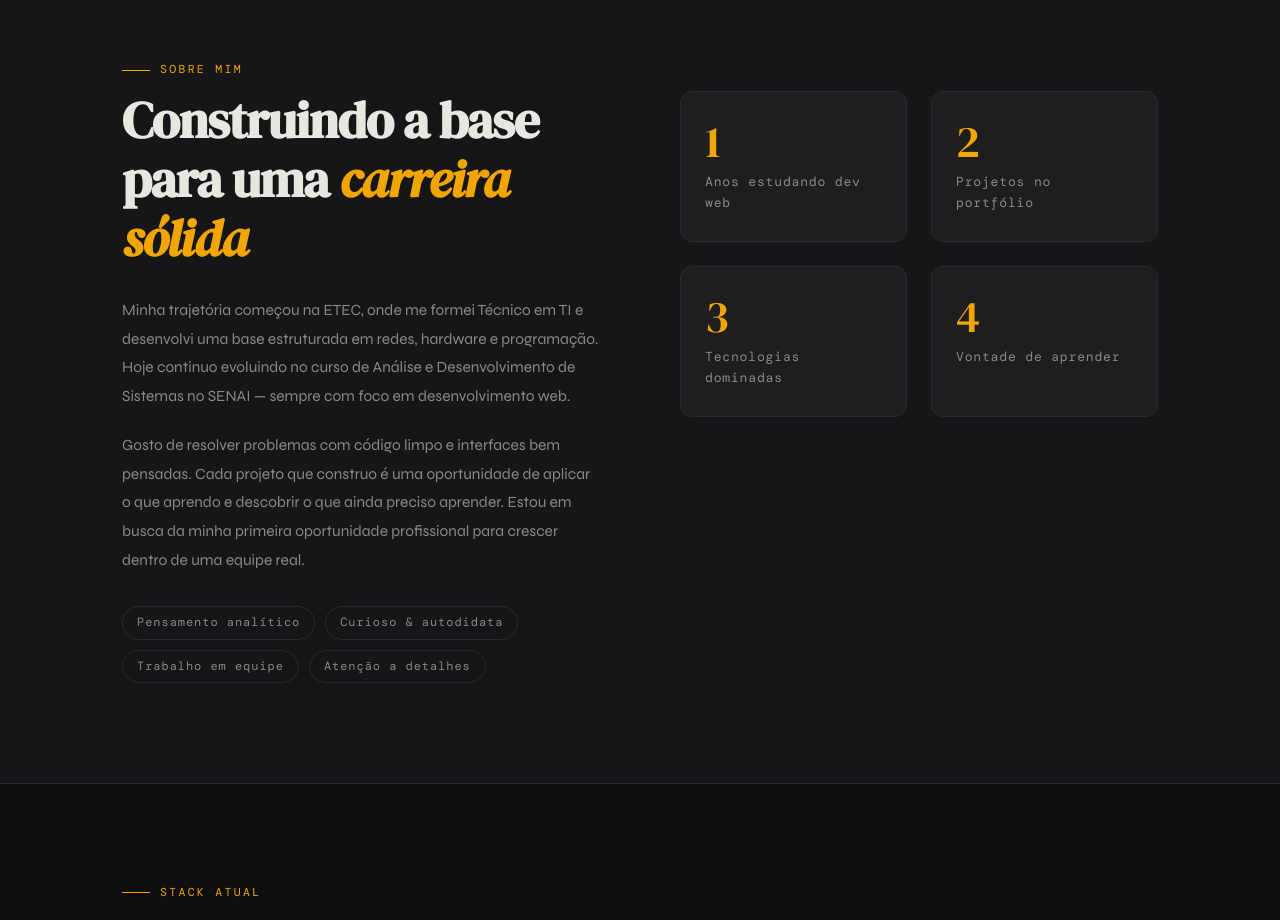
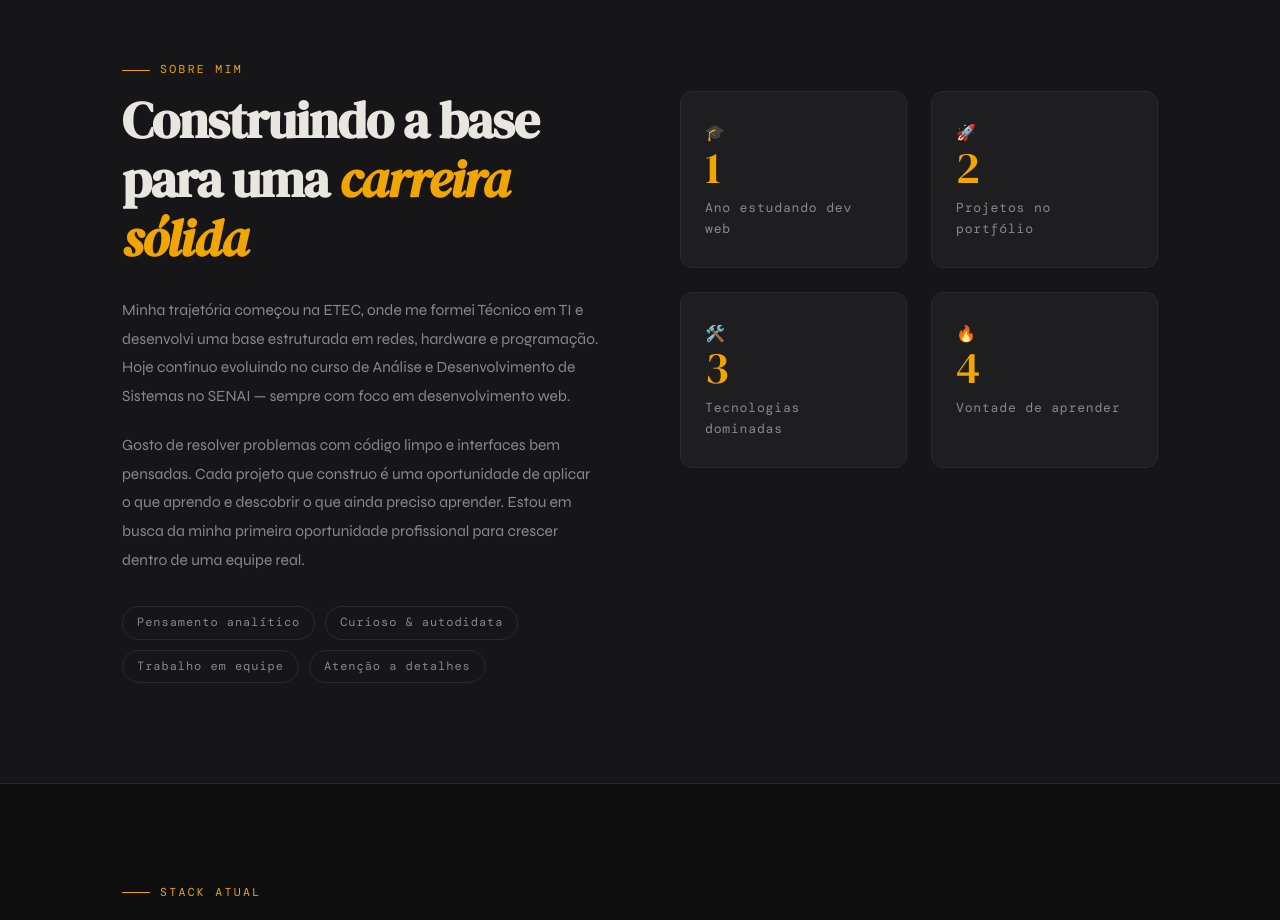
Before and after one commit to Nifolas/Meu-Portifolio, a plain HTML site: page index.html in a window 1280 px wide. Shown: the part 840-1760 px from the top of the page. Drawn offline with nearby package versions, Linux system fonts and the light colour scheme; a script that the page names is missing.

Commit message:
Update index.html

```diff
--- a/index.html
+++ b/index.html
@@ -86,22 +86,35 @@
           <span class="badge">Atenção a detalhes</span>
         </div>
       </div>
+
       <div class="about-stats reveal">
         <div class="stat-card">
+          <div class="stat-icon">🎓</div>
+          <div class="stat-content">
             <div class="stat-number">1</div>
-            <div class="stat-label">Anos estudando dev web</div>
+            <div class="stat-label">Ano estudando dev web</div>
+          </div>
         </div>
         <div class="stat-card">
+          <div class="stat-icon">🚀</div>
+          <div class="stat-content">
             <div class="stat-number">2</div>
             <div class="stat-label">Projetos no portfólio</div>
           </div>
+        </div>
         <div class="stat-card">
+          <div class="stat-icon">🛠️</div>
+          <div class="stat-content">
             <div class="stat-number">3</div>
             <div class="stat-label">Tecnologias dominadas</div>
           </div>
+        </div>
         <div class="stat-card">
+          <div class="stat-icon">🔥</div>
+          <div class="stat-content">
             <div class="stat-number">4</div>
             <div class="stat-label">Vontade de aprender</div>
+          </div>
         </div>
       </div>
     </div>
```
Lines whose indentation alone changed are shown as unchanged.
